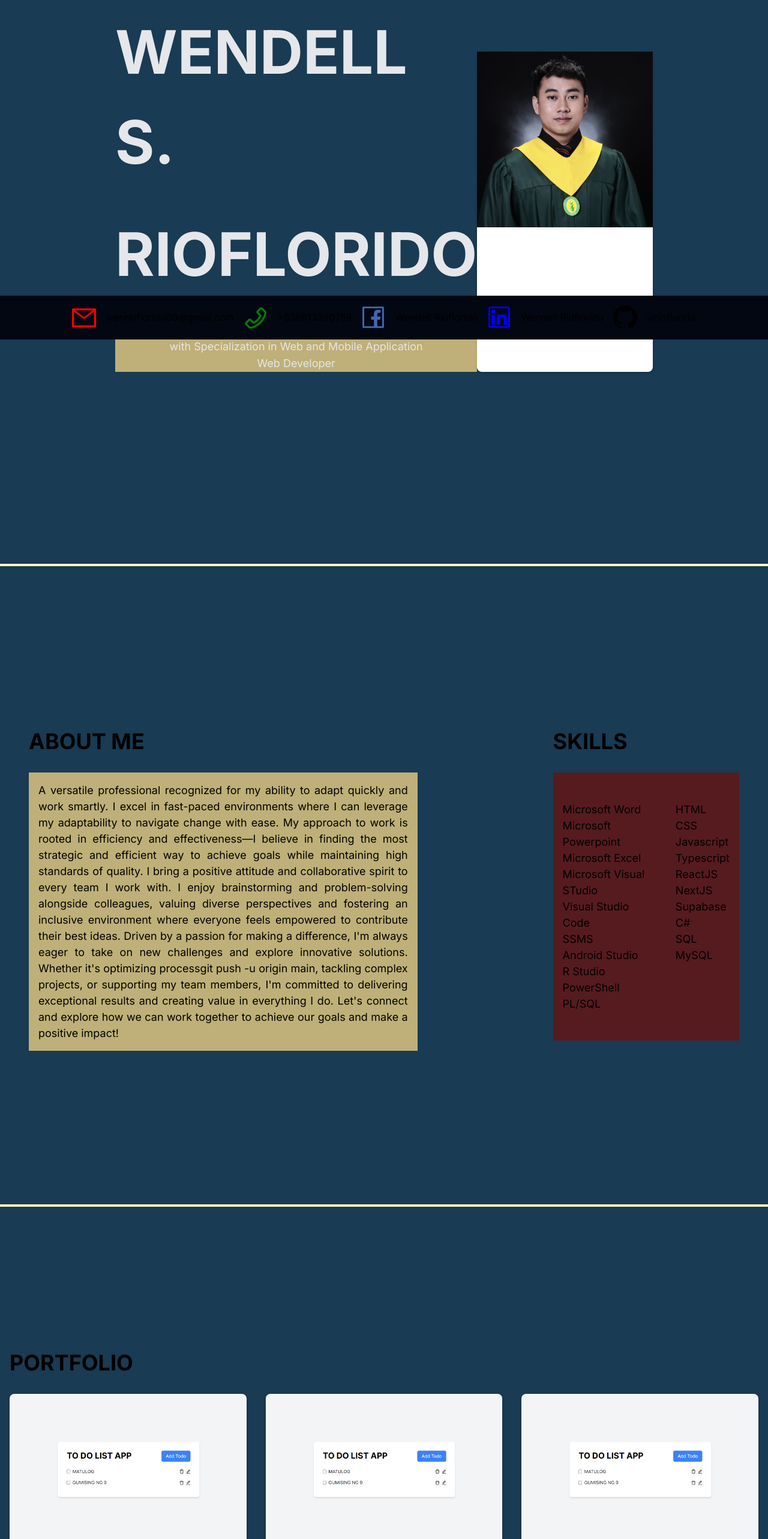
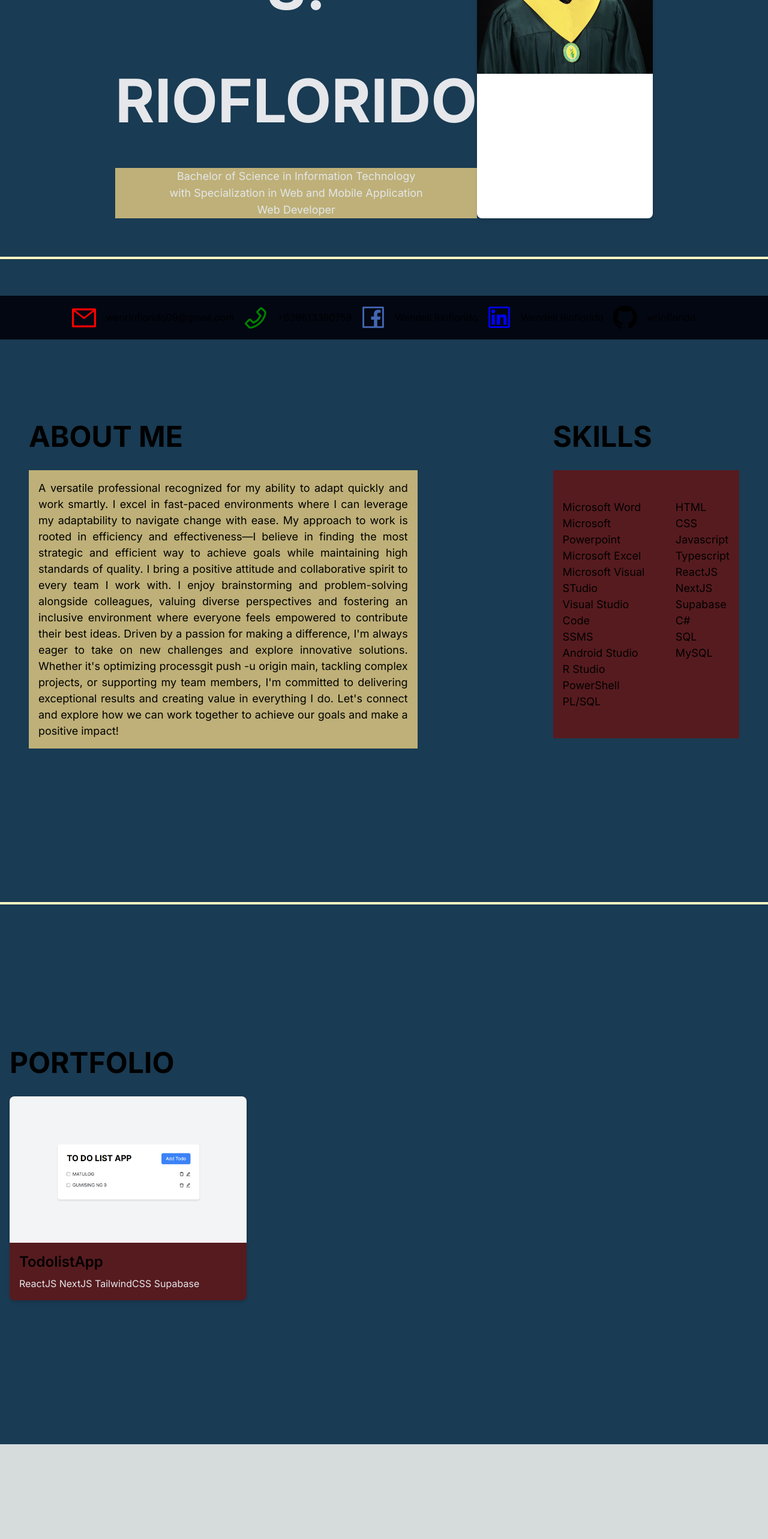
Before and after one commit to wrioflorido/myportfolio, a Next.js app: page / in a window 1280 px wide. Shown: the part 234-2800 px from the top of the page at 60% size. After the commit the page ends 2642 px from the top, so only its background shows below. Built offline with nearby package versions, Linux system fonts and the light colour scheme.

Commit message:
Initial commit

```diff
--- a/src/app/page.tsx
+++ b/src/app/page.tsx
@@ -2,7 +2,15 @@
 import { useRef } from 'react';
 import Head from 'next/head';
 import Image from 'next/image';
-import { BulbOutlined, MoonOutlined, LinkedinOutlined, FacebookOutlined, GithubOutlined, MailOutlined, PhoneOutlined } from '@ant-design/icons';
+import {
+  BulbOutlined,
+  MoonOutlined,
+  LinkedinOutlined,
+  FacebookOutlined,
+  GithubOutlined,
+  MailOutlined,
+  PhoneOutlined,
+} from '@ant-design/icons';
 
 const Portfolio = () => {
   const introSectionRef = useRef(null);
@@ -25,7 +33,7 @@ const Portfolio = () => {
       <nav className="bg-gray-950 fixed top-0 left-0 w-full z-10">
         <div className="container mx-auto px-4 py-2">
           <ul className="flex justify-between">
-            <li className="text-white text-[30px] py-4 hover:text-green-900 h-full border-l border-yellow-100 pl-28" >
+            <li className="text-white text-[30px] py-4 hover:text-green-900 h-full border-l border-yellow-100 pl-28">
               <button onClick={() => scrollToSection(introSectionRef)}>HOME</button>
             </li>
             <li className="text-white text-[30px] py-4 hover:text-green-900 h-full border-l border-yellow-100 pl-28">
@@ -35,46 +43,42 @@ const Portfolio = () => {
               <button onClick={() => scrollToSection(portfolioSectionRef)}>PORTFOLIO</button>
             </li>
             <li className="text-white text-[30px] py-4 hover:text-green-900 h-full border-l border-yellow-100 pl-28">
-              <a href="https://drive.google.com/file/d/19pqNb9LgQtWlnHsfRgAquKERR4OmBxZK/view?usp=drive_link" target="_blank" >RESUME</a>
+              <a href="https://drive.google.com/file/d/19pqNb9LgQtWlnHsfRgAquKERR4OmBxZK/view?usp=drive_link" target="_blank">
+                RESUME
+              </a>
             </li>
-            <li className="h-full border-l border-yellow-100 py-[27px]" >&nbsp;&nbsp;        </li>
+            <li className="h-full border-l border-yellow-100 py-[27px]">&nbsp;&nbsp; </li>
           </ul>
         </div>
       </nav>
-      <div className="container  mx-auto px-4  flex justify-between py-80 px-48" ref={introSectionRef}>
+      <div className="container mx-auto px-4 flex flex-col md:flex-row justify-between py-16 px-8 md:px-48" ref={introSectionRef}>
         {/* Introduction section */}
-        <div className="text-center ">
-          <h1 className="font-bold text-left text-[100px] text-gray-200 animate-bounce">WENDELL S. </h1>
-          <h1 className="font-bold text-left text-[100px] text-gray-200 animate-bounce">RIOFLORIDO</h1>
-          <div className="container bg-golden  w-[100%]" >
-          <p className="text-lg text-gray-200 text-center animate-pulse">Bachelor of Science in Information Technology</p>
-          <p className="text-lg text-gray-200 text-center animate-pulse">with Specialization in Web and Mobile Application</p>
-          <p className="text-lg text-gray-200 text-center animate-pulse">Web Developer</p>
+        <div className="text-center mb-8 md:mb-0">
+          <h1 className="font-bold text-[4vw] md:text-[100px] text-gray-200 animate-bounce">WENDELL S. </h1>
+          <h1 className="font-bold text-[4vw] md:text-[100px] text-gray-200 animate-bounce">RIOFLORIDO</h1>
+          <div className="container bg-golden w-[100%]">
+            <p className="text-[16px] md:text-lg text-gray-200 text-center animate-pulse">Bachelor of Science in Information Technology</p>
+            <p className="text-[16px] md:text-lg text-gray-200 text-center animate-pulse">with Specialization in Web and Mobile Application</p>
+            <p className="text-[16px] md:text-lg text-gray-200 text-center animate-pulse">Web Developer</p>
           </div>
-
         </div>
-        <div className="bg-white shadow-md rounded-lg justify-between  w-[400px] " >
+        <div className="bg-white shadow-md rounded-lg w-full md:w-[400px]">
           <Image src="/assets/2.JPG" alt="Project 1" width={400} height={100} className="object-cover" />
         </div>
       </div>
-      <hr className="border-t-4 border-yellow-100 "></hr>
-      <div className="container  mx-auto flex px-4 py-64 " ref={aboutSectionRef}>
-        <div className="px-8 max-w-[70%]">
-          <h1 className="text-4xl font-bold mb-4  py-4 text-left max-w-[80%]" >ABOUT ME</h1>
-          <p className="text-[18px] max-w-[80%] bg-golden px-4 py-4 text-justify" > A versatile professional recognized for my ability to adapt quickly and work smartly. I excel in fast-paced environments where I can leverage my adaptability to navigate change with ease. My approach to work is rooted in efficiency and effectiveness—I believe in finding the most strategic and efficient way to achieve goals while maintaining high standards of quality.
-
-I bring a positive attitude and collaborative spirit to every team I work with. I enjoy brainstorming and problem-solving alongside colleagues, valuing diverse perspectives and fostering an inclusive environment where everyone feels empowered to contribute their best ideas.
-
-Driven by a passion for making a difference, I&apos;m always eager to take on new challenges and explore innovative solutions. Whether it&apos;s optimizing processgit push -u origin main, tackling complex projects, or supporting my team members, I&apos;m committed to delivering exceptional results and creating value in everything I do.
-
-Let&apos;s connect and explore how we can work together to achieve our goals and make a positive impact!
+      <hr className="border-t-4 border-yellow-100" />
+      <div className="container mx-auto flex flex-col md:flex-row px-4 py-16 md:py-64" ref={aboutSectionRef}>
+        <div className="md:px-8 max-w-[70%]">
+          <h1 className="text-4xl md:text-5xl font-bold mb-4 py-4 text-left max-w-[80%]">ABOUT ME</h1>
+          <p className="text-[16px] md:text-[18px] max-w-[80%] bg-golden px-4 py-4 text-justify">
+            A versatile professional recognized for my ability to adapt quickly and work smartly. I excel in fast-paced environments where I can leverage my adaptability to navigate change with ease. My approach to work is rooted in efficiency and effectiveness—I believe in finding the most strategic and efficient way to achieve goals while maintaining high standards of quality. I bring a positive attitude and collaborative spirit to every team I work with. I enjoy brainstorming and problem-solving alongside colleagues, valuing diverse perspectives and fostering an inclusive environment where everyone feels empowered to contribute their best ideas. Driven by a passion for making a difference, I'm always eager to take on new challenges and explore innovative solutions. Whether it's optimizing processgit push -u origin main, tackling complex projects, or supporting my team members, I'm committed to delivering exceptional results and creating value in everything I do. Let's connect and explore how we can work together to achieve our goals and make a positive impact!
           </p>
         </div>
-        <div className="container flex px-8">
+        <div className="container flex md:px-8">
           <div>
-          <h1 className="text-4xl font-bold mb-4 py-4 text-left " >SKILLS</h1>
+            <h1 className="text-4xl md:text-5xl font-bold mb-4 py-4 text-left">SKILLS</h1>
             <div className="flex bg-cranberry px-4 py-12">
-          <ul className= "justify-between text-[18px]">
+              <ul className="justify-between text-[16px] md:text-[18px]">
                 <li>Microsoft Word</li>
                 <li>Microsoft Powerpoint</li>
                 <li>Microsoft Excel</li>
@@ -86,7 +90,7 @@ Let&apos;s connect and explore how we can work together to achieve our goals and
                 <li>PowerShell</li>
                 <li>PL/SQL</li>
               </ul>
-          <ul className= "justify-between pl-8 text-[18px]">
+              <ul className="justify-between pl-8 text-[16px] md:text-[18px]">
                 <li>HTML</li>
                 <li>CSS</li>
                 <li>Javascript</li>
@@ -102,65 +106,60 @@ Let&apos;s connect and explore how we can work together to achieve our goals and
           </div>
         </div>
       </div>
-      <hr className="border-t-4 border-yellow-100"></hr>
-      <div className="container mx-auto px-4 py-60" ref={portfolioSectionRef}>
+      <hr className="border-t-4 border-yellow-100" />
+      <div className="container mx-auto px-4 py-16 md:py-60" ref={portfolioSectionRef}>
         {/* Portfolio section */}
-        <h2 className="text-4xl font-bold mb-8 ">PORTFOLIO</h2>
+        <h2 className="text-4xl md:text-5xl font-bold mb-8">PORTFOLIO</h2>
         <div className="grid grid-cols-1 md:grid-cols-2 lg:grid-cols-3 gap-8">
           {/* Portfolio items */}
-          <div className="bg-cranberry shadow-md rounded-lg overflow-hidden ">
-            <a href="https://todolistapp-nextjs.netlify.app/"><Image src="/assets/Screenshot 2024-03-09 014316.png" alt="Project 1" width={500} height={300} className="object-cover hover:animate-ping  " /></a>
+          <div className="bg-cranberry shadow-md rounded-lg overflow-hidden">
+            <a href="https://todolistapp-nextjs.netlify.app/">
+              <Image src="/assets/Screenshot 2024-03-09 014316.png" alt="Project 1" width={500} height={300} className="object-cover hover:animate-ping" />
+            </a>
             <div className="p-4">
-              <h3 className="text-xl font-semibold mb-2">TodolistApp</h3>
+              <h3 className="text-xl md:text-2xl font-semibold mb-2">TodolistApp</h3>
               <p className="text-gray-200 bg">ReactJS NextJS TailwindCSS Supabase</p>
             </div>
           </div>
 
-          <div className="bg-golden shadow-md rounded-lg overflow-hidden">
-            <Image src="/assets/Screenshot 2024-03-09 014316.png" alt="Project 2" width={500} height={300} className="object-cover" />
-            <div className="p-4">
-              <h3 className="text-xl font-semibold mb-2">Project 2</h3>
-              <p className="text-gray-200">Description of Project 2.</p>
-            </div>
-          </div>
-          <div className="bg-cranberry shadow-md rounded-lg overflow-hidden">
-            <Image src="/assets/Screenshot 2024-03-09 014316.png" alt="Project 3" width={500} height={300} className="object-cover" />
-            <div className="p-4">
-              <h3 className="text-xl font-semibold mb-2">Project 3</h3>
-              <p className="text-gray-200">Description of Project 3.</p>
-            </div>
-          </div>
+          {/* Add more portfolio items here */}
+
         </div>
       </div>
       <footer className="bg-gray-950 fixed bottom-0 left-0 w-full z-10 py-4">
         <div className="container mx-auto px-4 flex justify-center">
           <ul className="flex space-x-4">
             <li className="flex">
-              <MailOutlined style={{ fontSize: "40px", color: "red" }}  />
-              <p className=" pl-4 pt-2">wenrioflorido09@gmail.com</p>
+              <MailOutlined style={{ fontSize: '40px', color: 'red' }} />
+              <p className="pl-4 pt-2">wenrioflorido09@gmail.com</p>
             </li>
             <li className="flex">
-              <PhoneOutlined style={{ fontSize: "40px", color: "green" }} />
-              <p className=" pl-4 pt-2">+639613390759</p>
+              <PhoneOutlined style={{ fontSize: '40px', color: 'green' }} />
+              <p className="pl-4 pt-2">+639613390759</p>
             </li>
             <li className="flex">
-            <a href="https://www.facebook.com/wendell.rioflorido/" target="_blank"><FacebookOutlined style={{ fontSize: "40px", color: "#4267B2" }} /></a>
-              <p className=" pl-4 pt-2">Wendell Rioflorido</p>
+              <a href="https://www.facebook.com/wendell.rioflorido/" target="_blank">
+                <FacebookOutlined style={{ fontSize: '40px', color: '#4267B2' }} />
+              </a>
+              <p className="pl-4 pt-2">Wendell Rioflorido</p>
             </li>
             <li className="flex">
-              <a href="https://www.linkedin.com/in/wendell-rioflorido-6392b3274/"target="_blank"><LinkedinOutlined style={{ fontSize: "40px", color: "blue"}} /></a>
-              <p className=" pl-4 pt-2">Wendell Rioflorido</p>
+              <a href="https://www.linkedin.com/in/wendell-rioflorido-6392b3274/" target="_blank">
+                <LinkedinOutlined style={{ fontSize: '40px', color: 'blue' }} />
+              </a>
+              <p className="pl-4 pt-2">Wendell Rioflorido</p>
             </li>
             <li className="flex">
-              <a href="https://www.linkedin.com/in/wendell-rioflorido-6392b3274/"target="_blank"><GithubOutlined style={{ fontSize: "40px", color: "black" }} /></a>
-
-              <p className=" pl-4 pt-2">wrioflorido</p>
+              <a href="https://www.linkedin.com/in/wendell-rioflorido-6392b3274/" target="_blank">
+                <GithubOutlined style={{ fontSize: '40px', color: 'black' }} />
+              </a>
+              <p className="pl-4 pt-2">wrioflorido</p>
             </li>
           </ul>
         </div>
       </footer>
     </div>
   );
-}
+};
 
 export default Portfolio;
```
Lines whose indentation alone changed are shown as unchanged.
